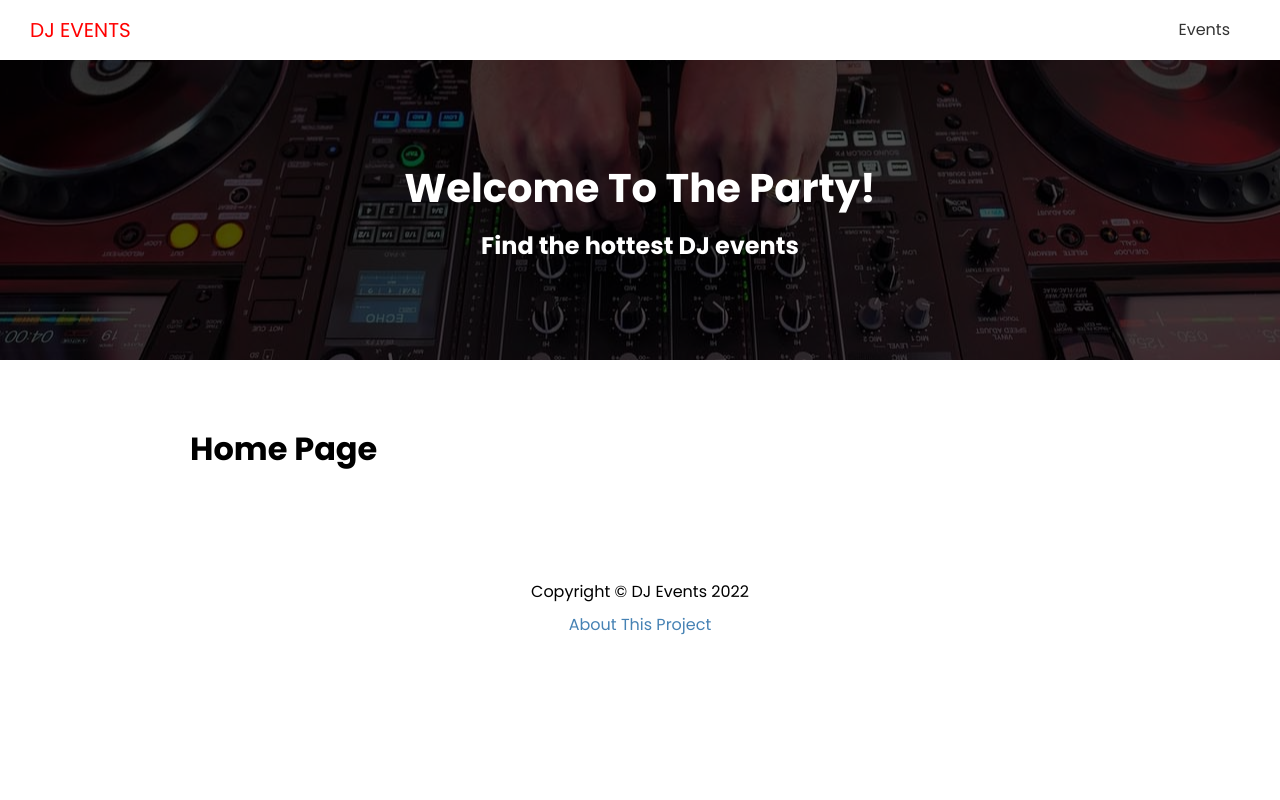
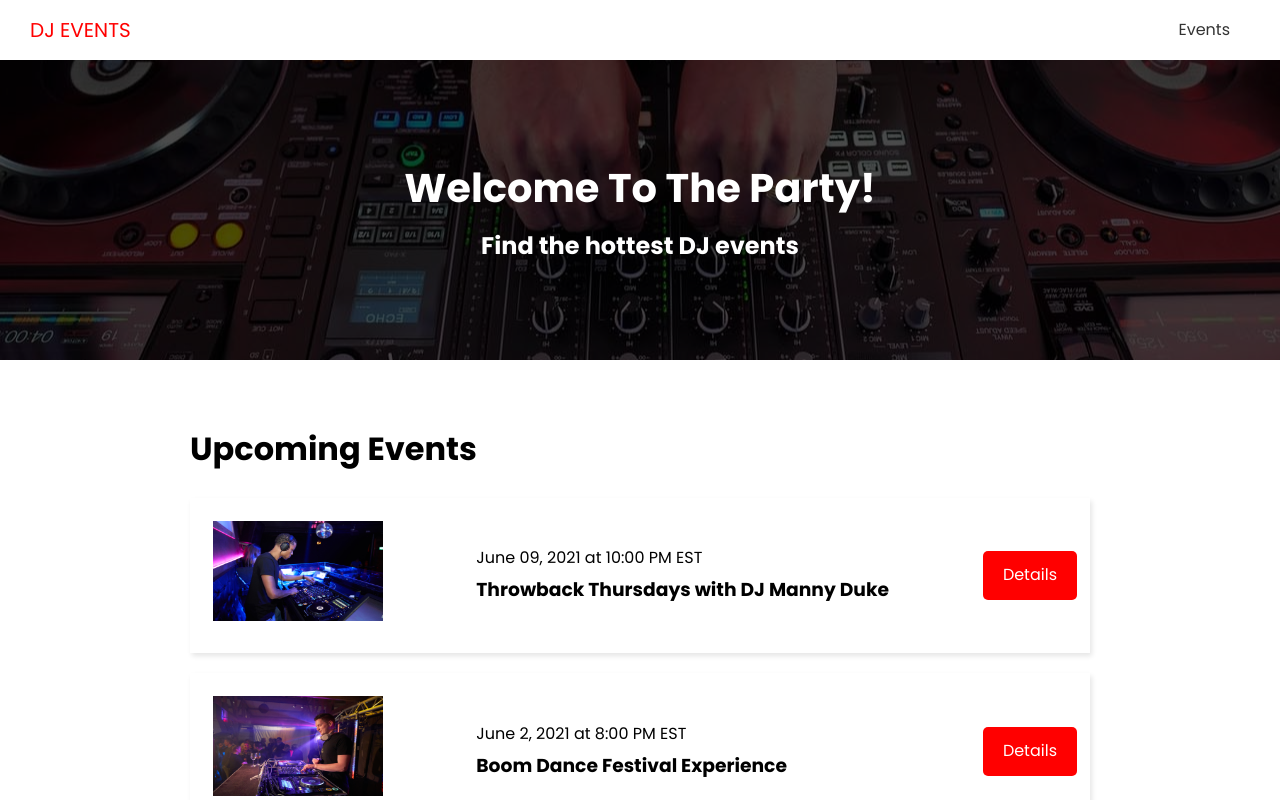
Before and after one commit to maulanakbrr/dj-events-frontend, a Next.js app: page / in a window 1280 px wide. Shown: the top 800 px of the page. Built offline with nearby package versions, Linux system fonts and the light colour scheme; no server answers.

Commit message:
create eventItem component, updated events and event page, create local APIS

```diff
--- /dev/null
+++ b/components/EventItem.jsx
@@ -0,0 +1,31 @@
+import Link from 'next/link'
+import Image from 'next/image'
+import styles from '@/styles/EventItem.module.scss'
+
+const EventItem = ({evt}) => {
+  return (
+    <div className={styles.event}>
+      <div className={styles.img}>
+        <Image
+          src={evt.image ? evt.image : '/images/event-default.png'}
+          alt={evt.slug ? evt.slug : 'default-image'}
+          width={170}
+          height={100}
+        />
+      </div>
+
+      <div className={styles.info}>
+        <span>{evt.date} at {evt.time}</span>
+        <h3>{evt.name}</h3>
+      </div>
+
+      <div className={styles.link}>
+        <Link href={`/events/${evt.slug}`}>
+          <a className='btn'>Details</a>
+        </Link>
+      </div>
+    </div>
+  )
+}
+
+export default EventItem
--- /dev/null
+++ b/config/index.js
@@ -0,0 +1,2 @@
+// export const API_URL = process.env.NEXT_PUBLIC_API_URL || 'http://localhost:3000'
+export const API_URL = process.env.NEXT_PUBLIC_API_URL || 'http://localhost:3001'
--- a/jsconfig.json
+++ b/jsconfig.json
@@ -3,7 +3,8 @@
         "baseUrl": ".",
         "paths": {
             "@/components/*": ["components/*"],
-            "@/styles/*": ["styles/*"]
+            "@/styles/*": ["styles/*"],
+            "@/config/*": ["config/*"]
         }
     }
 }
--- /dev/null
+++ b/pages/api/events/[slug].js
@@ -0,0 +1,17 @@
+// Next.js API route support: https://nextjs.org/docs/api-routes/introduction
+const { events } = require('./data.json')
+
+export default function handler(req, res) {
+  const evt = events.filter(ev => ev.slug === req.query.slug)
+  console.log(evt)
+  if(req.method === 'GET' && evt.length > 0){
+    res.status(200).json(evt)
+  }else {
+    res.setHeader('Allow', ['GET'])
+    if (evt.length === 0 && req.method === 'GET'){
+      res.status(404).json({message: `${req.query.slug} is not found`})
+    } else {
+      res.status(405).json({message: `Method ${req.method} don't allowed!`})
+    }
+  }
+}
--- /dev/null
+++ b/pages/api/events/data.json
@@ -0,0 +1,76 @@
+{
+  "events": [
+    {
+      "id": "1",
+      "name": "Throwback Thursdays with DJ Manny Duke",
+      "slug": "throwback-thursdays-with-dj-manny-duke",
+      "venue": "Horizon Club",
+      "address": "919 3rd Ave New York, New York(NY), 10022",
+      "performers": "DJ Manny Duke",
+      "date": "June 09, 2021",
+      "time": "10:00 PM EST",
+      "description": "Featuring deep cuts, party anthems and remixes nostalgic songs from two of the best decades of music with the very best music from the 90's and 2000's",
+      "image": "/images/sample/event1.jpg"
+    },
+    {
+      "id": "2",
+      "name": "Boom Dance Festival Experience",
+      "slug": "boom-dance-festival-experience",
+      "venue": "Blackjacks",
+      "address": "966 Lexington Ave New York, New York(NY), 10021",
+      "performers": "DJ LUCK & MC NEAT, NICKY BLACKMARKET, DJ NICKY BLACKMARKET, RATPACK",
+      "date": "June 2, 2021",
+      "time": "8:00 PM EST",
+      "description": "It's looking more and more like we will be seeing events return in the summer! To celebrate this we are arranging a festival experience to say good bye to lock down! We will also be celebrating the fact Zoom Dance is one year old!",
+      "image": "/images/sample/event2.jpg"
+    },
+    {
+      "id": "3",
+      "name": "Encore Night Boat Party",
+      "slug": "encore-night-boat-party",
+      "venue": "Encore",
+      "address": "675 Water St New York, New York(NY), 10002",
+      "performers": "Bad Boy Bill",
+      "date": "June 11, 2021",
+      "time": "7:00 PM EST",
+      "description": "Who is ready to party? I mean in the middle of the water, a boat with good music and drinks. If thats you then you have made it to the right place.",
+      "image": "/images/sample/event3.jpg"
+    },
+    {
+      "id": "4",
+      "name": "Jam Concert Live",
+      "slug": "jam-concert-live",
+      "venue": "Club Ozone",
+      "address": "70 W 115th St New York, New York(NY), 10026",
+      "performers": "DJ RNB",
+      "date": "June 20, 2021",
+      "time": "10:00 PM EST",
+      "description": "The most diverse dj on the east coast, DJ RNB team up once again to bring you the next installment in the high energy, Jam Concert Live series!",
+      "image": "/images/sample/event4.jpg"
+    },
+    {
+      "id": "5",
+      "name": "UnMute Rock Festival",
+      "slug": "unmute-rock-festival",
+      "venue": "Studio 54",
+      "address": "55 La Salle St #12K New York, New York(NY), 10027",
+      "performers": "Big Wednesday, Black Pyre, Calling Apollo",
+      "date": "June 30, 2021",
+      "time": "8:00 PM EST",
+      "description": "With bands from around the UK ready to send the roof into orbit, get ready for the loudest Welsh festival: the inaugural UnMute 2021.",
+      "image": "/images/sample/event5.jpg"
+    },
+    {
+      "id": "6",
+      "name": "Soul Kitchen Party",
+      "slug": "soul-kitchen-party",
+      "venue": "Onyx Club",
+      "address": "60 Gramercy Park N #2 New York, New York(NY), 10010",
+      "performers": "A-Trak, Nightmares on Wax, Rakim, Jay Electronica",
+      "date": "July 2, 2021",
+      "time": "8:00 PM EST",
+      "description": "Dope party which features Hip Hop legends, emerging artists and world-class turntablists",
+      "image": "/images/sample/event6.jpg"
+    }
+  ]
+}
--- /dev/null
+++ b/pages/api/events/index.js
@@ -0,0 +1,11 @@
+// Next.js API route support: https://nextjs.org/docs/api-routes/introduction
+const { events } = require('./data.json')
+
+export default function handler(req, res) {
+  if(req.method === 'GET'){
+    res.status(200).json(events)
+  }else {
+    res.setHeader('Allow', ['GET'])
+    res.status(405).json({message: `Method ${req.method} don't allowed!`})
+  }
+}
--- a/pages/api/hello.js
+++ /dev/null
@@ -1,5 +0,0 @@
-// Next.js API route support: https://nextjs.org/docs/api-routes/introduction
-
-export default function handler(req, res) {
-  res.status(200).json({ name: 'John Doe' })
-}
--- a/pages/index.jsx
+++ b/pages/index.jsx
@@ -1,11 +1,39 @@
+import Link from 'next/link'
 import Layout from "@/components/Layout"
+import EventItem from "@/components/EventItem"
+import { API_URL } from "@/config/index"
 
-export default function HomePage() {
+export default function HomePage(props) {
+  const { events } = props
+
   return (
     <Layout>
-      <h1>
-        Home Page
-      </h1>
+      <h1>Upcoming Events</h1>
+
+      { events.length === 0 && <h3>There is no event show</h3> }
+
+      { events.map((evt) => (
+        <EventItem key={evt.id} evt={evt}/>
+      ))}
+
+      {
+        events.length > 0 && (
+          <Link href='/events'>
+            <a className='btn-secondary'>View All Events</a>
+          </Link>
+        )
+      }
     </Layout>
   )
 }
+
+export const getServerSideProps = async () => {
+  const res = await fetch(`${API_URL}/api/events`)
+  const events = await res.json()
+
+  console.log(events)
+
+  return {
+    props: { events: events.slice(0,3)}
+  }
+}
--- /dev/null
+++ b/styles/Event.module.scss
@@ -0,0 +1,32 @@
+.event {
+  position: relative;
+  padding-top: 40px;
+
+  h3 {
+    font-size: 25px;
+  }
+
+  p {
+    margin: 10px 0;
+  }
+
+  .image {
+    margin-bottom: 20px;
+  }
+
+  .controls {
+    position: absolute;
+    right: 30px;
+    top: 0;
+  }
+
+  .delete {
+    margin-left: 20px;
+    color: red;
+  }
+
+  .back {
+    display: block;
+    margin-top: 40px;
+  }
+}
--- /dev/null
+++ b/styles/EventItem.module.scss
@@ -0,0 +1,26 @@
+.event {
+  display: flex;
+  justify-content: space-between;
+  align-items: center;
+  margin: 20px 0;
+  padding: 13px;
+  box-shadow: 2px 3px 5px rgba(0,0,0,0.1);
+
+  .img {
+    flex: 1;
+    margin: 10px;
+  }
+
+  .info {
+    flex: 2;
+  }
+
+  @media screen and (max-width: 600px) {
+    flex-direction: column;
+    text-align: center;
+
+    .info {
+      margin-bottom: 20px;
+    }
+  }
+}
```
Also changed, not shown: pages/events/[slug].jsx (+61 -2 lines), pages/events/index.jsx (+23 -4 lines).
